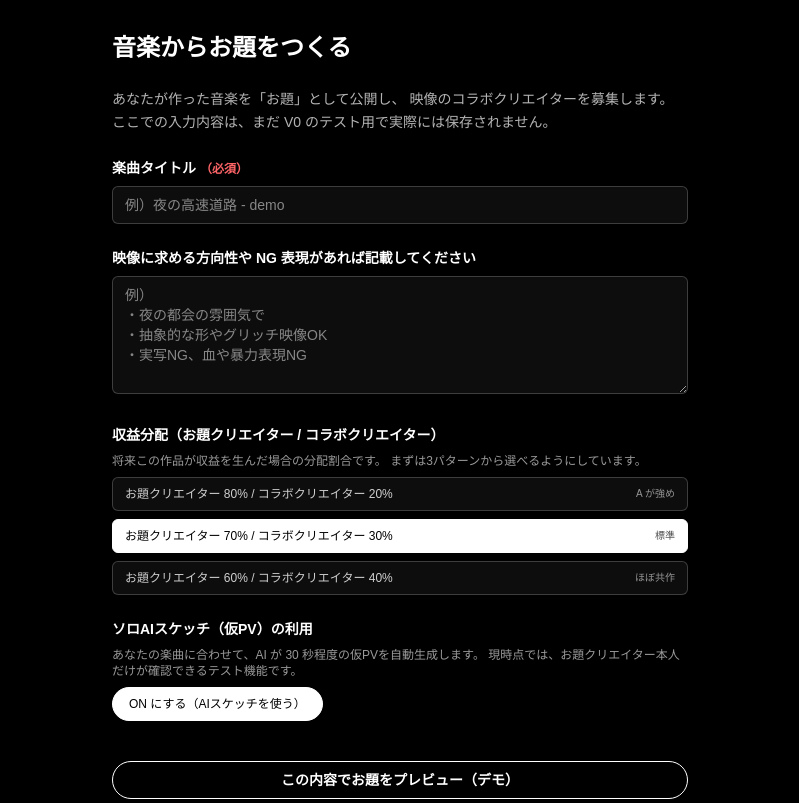
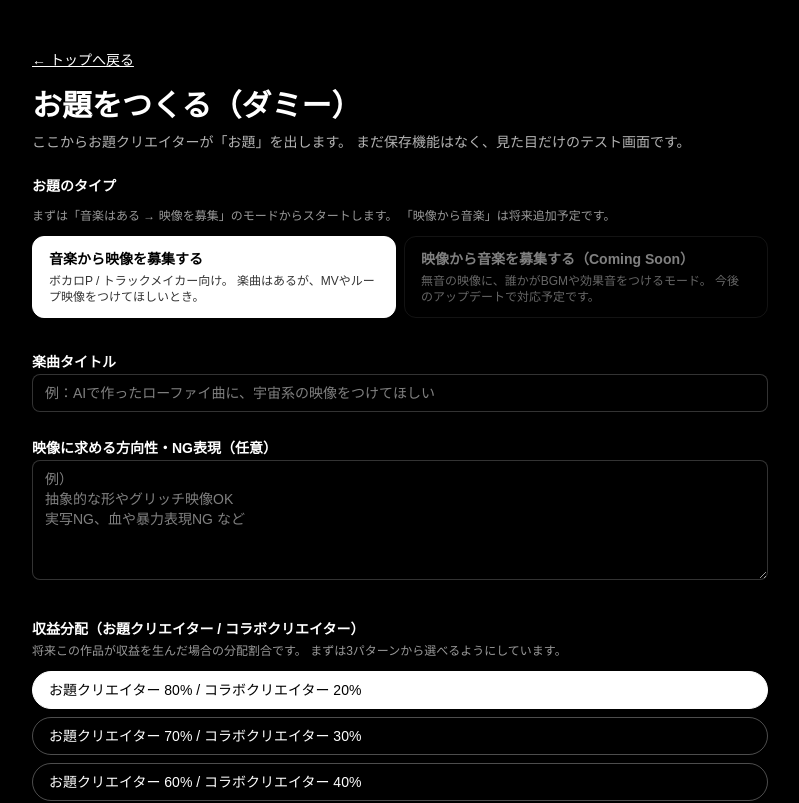
Before and after one commit to subuta0121/hendrix, a Next.js app: page /prompts/new in a window 1280 px wide. Shown: the top 803 px of the page, without its empty margins (240-1039 px from the left). Built offline with nearby package versions, Linux system fonts and the light colour scheme.

Commit message:
feat: add prompt type selector and copy i18n

```diff
--- a/app/prompts/[id]/page.tsx
+++ b/app/prompts/[id]/page.tsx
@@ -1,75 +1,63 @@
+"use client";
+
 import Link from "next/link";
 
-type PromptDetail = {
-  title: string;
-  type: string;
-  description: string;
-};
-
-const dummyPrompts: Record<string, PromptDetail> = {
-  "1": {
-    title: "宇宙ローファイビートのPVを作ってほしい",
-    type: "音楽に映像をつけてほしい（A=音楽、B=映像）",
-    description:
-      "AがアップロードしたAI音楽に、誰かが映像をつけてほしい、というサンプルお題です。",
-  },
-  "2": {
-    title: "無音のAI映像に、BGMとSFXをつけてほしい",
-    type: "映像に音をつけてほしい（A=映像、B=音）",
-    description:
-      "音がないAI映像に対して、Bが音楽や効果音で『再構築』するサンプルお題です。",
-  },
-};
-
-type PageProps = {
-  params: { id: string };
-};
-
-export default function PromptDetailPage({ params }: PageProps) {
-  const prompt = dummyPrompts[params.id];
-
-  if (!prompt) {
-    return (
-      <main className="min-h-screen bg-black text-white flex items-center justify-center px-4">
-        <div className="max-w-xl text-center space-y-4">
-          <h1 className="text-2xl font-semibold">お題が見つかりませんでした</h1>
-          <p className="text-sm text-white/70">
-            このIDのお題は、まだダミーデータに登録されていません。
-          </p>
-          <Link
-            href="/prompts"
-            className="inline-flex items-center px-4 py-2 rounded-full border border-white/40 text-sm hover:bg-white hover:text-black transition"
-          >
-            ← お題一覧に戻る
+export default function PromptsPage() {
+  return (
+    <main className="min-h-screen bg-black text-white">
+      <div className="max-w-3xl mx-auto py-12 px-4 space-y-8">
+        {/* トップへ戻る */}
+        <div className="mb-4">
+          <Link href="/" className="text-sm underline">
+            ← トップへ戻る
           </Link>
         </div>
-      </main>
-    );
-  }
 
-  return (
-    <main className="min-h-screen bg-black text-white px-4 py-16">
-      <div className="max-w-2xl mx-auto space-y-6">
-        <p className="text-xs text-white/60">お題ID: {params.id}</p>
+        <h1 className="text-2xl md:text-3xl font-semibold mb-2">
+          お題一覧（ダミー）
+        </h1>
+        <p className="text-sm text-white/70">
+          ここには、お題クリエイターが出した「お題（動画／音楽など）」が
+          並ぶ予定です。いまはテスト用のダミー画面です。
+        </p>
 
-        <h1 className="text-2xl md:text-3xl font-semibold">{prompt.title}</h1>
+        <div className="space-y-4 mt-6">
+          {/* サンプルお題 #1 */}
+          <Link
+            href="/prompts/1"
+            className="block rounded-xl border border-white/20 px-4 py-3 hover:border-white/60 transition"
+          >
+            <p className="text-xs text-white/60 mb-1">サンプルお題 #1</p>
+            <h2 className="text-lg font-semibold mb-1">
+              宇宙ローファイビートのPVを作ってほしい
+            </h2>
+            <p className="text-xs text-white/70">
+              AがアップロードしたAI音楽に、誰かが映像をつけてほしい。
+            </p>
+          </Link>
 
-        <div className="space-y-2 text-sm text-white/80">
-          <p className="font-semibold">お題の種類</p>
-          <p>{prompt.type}</p>
+          {/* サンプルお題 #2 */}
+          <Link
+            href="/prompts/2"
+            className="block rounded-xl border border-white/20 px-4 py-3 hover:border-white/60 transition"
+          >
+            <p className="text-xs text-white/60 mb-1">サンプルお題 #2</p>
+            <h2 className="text-lg font-semibold mb-1">
+              無音のAI映像に、BGMとSFXをつけてほしい
+            </h2>
+            <p className="text-xs text-white/70">
+              音がないPVに対して、Bが音楽や効果音で「再構築」するお題。
+            </p>
+          </Link>
         </div>
 
-        <div className="space-y-2 text-sm text-white/80">
-          <p className="font-semibold">説明（ダミー）</p>
-          <p>{prompt.description}</p>
-        </div>
-
-        <div className="pt-8">
+        {/* お題を出すリンク（ダミー） */}
+        <div className="pt-4">
           <Link
-            href="/prompts"
-            className="inline-flex items-center px-4 py-2 rounded-full border border-white/40 text-sm hover:bg-white hover:text-black transition"
+            href="/prompts/new"
+            className="inline-flex items-center rounded-full border border-white px-4 py-2 text-xs md:text-sm hover:bg-white hover:text-black transition"
           >
-            ← お題一覧に戻る
+            ＋ 音楽からお題をつくる（ダミー）
           </Link>
         </div>
       </div>
--- a/app/prompts/new/page.tsx
+++ b/app/prompts/new/page.tsx
@@ -1,147 +1,222 @@
 "use client";
 
 import { useState } from "react";
+import Link from "next/link";
 
-type RevenuePattern = "80_20" | "70_30" | "60_40";
+type PromptType = "music_to_video" | "video_to_music";
+type SplitOption = "80_20" | "70_30" | "60_40";
 
 export default function NewPromptPage() {
-  const [title, setTitle] = useState("");
-  const [direction, setDirection] = useState("");
-  const [revenue, setRevenue] = useState<RevenuePattern>("70_30");
+  // ✅ ここが今回の追加：お題タイプ
+  const [promptType, setPromptType] =
+    useState<PromptType>("music_to_video");
+  const [split, setSplit] = useState<SplitOption>("80_20");
   const [useSketch, setUseSketch] = useState(true);
 
-  const handleSubmit = (e: React.FormEvent) => {
-    e.preventDefault();
+  const handlePreview = () => {
+    const typeLabel =
+      promptType === "music_to_video"
+        ? "音楽 → 映像を募集するお題（ボカロP向け）"
+        : "映像 → 音楽を募集するお題";
 
-    const revenueText =
-      revenue === "80_20"
+    const splitLabel =
+      split === "80_20"
         ? "お題クリエイター 80% / コラボクリエイター 20%"
-        : revenue === "70_30"
+        : split === "70_30"
         ? "お題クリエイター 70% / コラボクリエイター 30%"
         : "お題クリエイター 60% / コラボクリエイター 40%";
 
     alert(
       [
-        "※ まだデモ段階（V0）です。",
+        "※ まだテスト段階（V0）です。",
         "",
-        `■ 楽曲タイトル`,
-        title || "(未入力)",
+        `・お題タイプ: ${typeLabel}`,
+        `・収益分配: ${splitLabel}`,
+        `・ソロAIスケッチ: ${useSketch ? "ON" : "OFF"}`,
         "",
-        `■ 映像への要望・NG表現`,
-        direction || "(未入力)",
-        "",
-        `■ 収益分配（お題クリエイター / コラボクリエイター）`,
-        revenueText,
-        "",
-        `■ ソロAIスケッチを使う？`,
-        useSketch ? "ON（仮PVをAIでつくる）" : "OFF（AIスケッチなし）",
+        "※ 実際の保存やAI生成はまだ動きません。",
       ].join("\n")
     );
   };
 
+  const isMusicToVideo = promptType === "music_to_video";
+
   return (
-    <main className="min-h-screen bg-black text-white px-4 py-8">
-      <div className="max-w-xl mx-auto space-y-6">
-        <h1 className="text-2xl font-bold">音楽からお題をつくる</h1>
+    <main className="min-h-screen bg-black text-white">
+      <div className="max-w-3xl mx-auto py-12 px-4 space-y-8">
+        {/* トップへ戻る */}
+        <div className="mb-4">
+          <Link href="/" className="text-sm underline">
+            ← トップへ戻る
+          </Link>
+        </div>
 
-        <p className="text-sm text-white/70 leading-relaxed">
-          あなたが作った音楽を「お題」として公開し、
-          映像のコラボクリエイターを募集します。
-          ここでの入力内容は、まだ V0 のテスト用で実際には保存されません。
+        <h1 className="text-2xl md:text-3xl font-semibold mb-2">
+          お題をつくる（ダミー）
+        </h1>
+        <p className="text-sm text-white/70 mb-6">
+          ここからお題クリエイターが「お題」を出します。
+          まだ保存機能はなく、見た目だけのテスト画面です。
         </p>
 
-        <form onSubmit={handleSubmit} className="space-y-6">
-          {/* 楽曲タイトル */}
+        <form className="space-y-8">
+          {/* ① お題タイプ選択 */}
+          <div className="space-y-3">
+            <p className="text-sm font-semibold">お題のタイプ</p>
+            <p className="text-xs text-white/60">
+              まずは「音楽はある → 映像を募集」のモードからスタートします。
+              「映像から音楽」は将来追加予定です。
+            </p>
+
+            <div className="grid gap-2 md:grid-cols-2">
+              {/* 音楽 → 映像（有効） */}
+              <button
+                type="button"
+                onClick={() => setPromptType("music_to_video")}
+                className={
+                  "rounded-xl border px-4 py-3 text-left text-xs md:text-sm transition " +
+                  (isMusicToVideo
+                    ? "border-white bg-white text-black"
+                    : "border-white/30 hover:border-white")
+                }
+              >
+                <p className="font-semibold mb-1">
+                  音楽から映像を募集する
+                </p>
+                <p className="text-xs opacity-80">
+                  ボカロP / トラックメイカー向け。
+                  楽曲はあるが、MVやループ映像をつけてほしいとき。
+                </p>
+              </button>
+
+              {/* 映像 → 音楽（Coming Soon） */}
+              <button
+                type="button"
+                onClick={() =>
+                  alert(
+                    "「映像から音楽を募集する」モードは今後追加予定です。V0ではまだ使えません。"
+                  )
+                }
+                className="rounded-xl border border-white/15 px-4 py-3 text-left text-xs md:text-sm opacity-50 cursor-not-allowed"
+              >
+                <p className="font-semibold mb-1">
+                  映像から音楽を募集する（Coming Soon）
+                </p>
+                <p className="text-xs opacity-80">
+                  無音の映像に、誰かがBGMや効果音をつけるモード。
+                  今後のアップデートで対応予定です。
+                </p>
+              </button>
+            </div>
+          </div>
+
+          {/* ② タイトル ＆ 希望内容：タイプによってラベルだけ変える */}
+          <div className="space-y-6">
+            {/* タイトル */}
             <div className="space-y-2">
-            <label className="block text-sm font-semibold">
-              楽曲タイトル <span className="text-red-400 text-xs">（必須）</span>
+              <label className="text-sm font-semibold">
+                {isMusicToVideo ? "楽曲タイトル" : "映像タイトル"}
               </label>
               <input
                 type="text"
-              value={title}
-              onChange={(e) => setTitle(e.target.value)}
-              placeholder="例）夜の高速道路 - demo"
-              className="w-full rounded-md bg-white/5 border border-white/20 px-3 py-2 text-sm focus:outline-none focus:ring-2 focus:ring-white/40"
+                className="w-full rounded-lg bg-black border border-white/20 px-3 py-2 text-sm"
+                placeholder={
+                  isMusicToVideo
+                    ? "例：AIで作ったローファイ曲に、宇宙系の映像をつけてほしい"
+                    : "例：AIで作ったグリッチ映像に、ビートとSFXをつけてほしい"
+                }
               />
             </div>
 
-          {/* 映像への方向性・NG表現 */}
+            {/* 希望・NG */}
             <div className="space-y-2">
-            <label className="block text-sm font-semibold">
-              映像に求める方向性や NG 表現があれば記載してください
+              <label className="text-sm font-semibold">
+                {isMusicToVideo
+                  ? "映像に求める方向性・NG表現（任意）"
+                  : "音楽に求める方向性・NG表現（任意）"}
               </label>
               <textarea
-              value={direction}
-              onChange={(e) => setDirection(e.target.value)}
-              rows={5}
-              placeholder={`例）\n・夜の都会の雰囲気で\n・抽象的な形やグリッチ映像OK\n・実写NG、血や暴力表現NG`}
-              className="w-full rounded-md bg-white/5 border border-white/20 px-3 py-2 text-sm focus:outline-none focus:ring-2 focus:ring-white/40"
+                className="w-full rounded-lg bg-black border border-white/20 px-3 py-2 text-sm min-h-[120px]"
+                placeholder={
+                  isMusicToVideo
+                    ? `例）
+抽象的な形やグリッチ映像OK
+実写NG、血や暴力表現NG など`
+                    : `例）
+ローファイ／アンビエント希望
+シャウト系ボーカルNG、過度に明るいアイドルソングNG など`
+                }
               />
             </div>
+          </div>
 
-          {/* 収益分配パターン */}
-          <div className="space-y-2">
-            <label className="block text-sm font-semibold">
+          {/* ③ 収益分配 */}
+          <div className="space-y-3">
+            <div className="space-y-1">
+              <p className="text-sm font-semibold">
                 収益分配（お題クリエイター / コラボクリエイター）
-            </label>
+              </p>
               <p className="text-xs text-white/60">
                 将来この作品が収益を生んだ場合の分配割合です。
                 まずは3パターンから選べるようにしています。
               </p>
-            <div className="grid grid-cols-1 gap-2 text-xs">
+            </div>
+
+            <div className="space-y-2">
               <button
                 type="button"
-                onClick={() => setRevenue("80_20")}
+                onClick={() => setSplit("80_20")}
                 className={
-                  "flex items-center justify-between rounded-md border px-3 py-2 " +
-                  (revenue === "80_20"
+                  "w-full rounded-full border px-4 py-2 text-left text-sm transition " +
+                  (split === "80_20"
                     ? "border-white bg-white text-black"
-                    : "border-white/20 bg-white/5 text-white/80")
+                    : "border-white/30 hover:border-white")
                 }
               >
-                <span>お題クリエイター 80% / コラボクリエイター 20%</span>
-                <span className="text-[10px] opacity-70">A が強め</span>
+                お題クリエイター 80% / コラボクリエイター 20%
               </button>
 
               <button
                 type="button"
-                onClick={() => setRevenue("70_30")}
+                onClick={() => setSplit("70_30")}
                 className={
-                  "flex items-center justify-between rounded-md border px-3 py-2 " +
-                  (revenue === "70_30"
+                  "w-full rounded-full border px-4 py-2 text-left text-sm transition " +
+                  (split === "70_30"
                     ? "border-white bg-white text-black"
-                    : "border-white/20 bg-white/5 text-white/80")
+                    : "border-white/30 hover:border-white")
                 }
               >
-                <span>お題クリエイター 70% / コラボクリエイター 30%</span>
-                <span className="text-[10px] opacity-70">標準</span>
+                お題クリエイター 70% / コラボクリエイター 30%
               </button>
 
               <button
                 type="button"
-                onClick={() => setRevenue("60_40")}
+                onClick={() => setSplit("60_40")}
                 className={
-                  "flex items-center justify-between rounded-md border px-3 py-2 " +
-                  (revenue === "60_40"
+                  "w-full rounded-full border px-4 py-2 text-left text-sm transition " +
+                  (split === "60_40"
                     ? "border-white bg-white text-black"
-                    : "border-white/20 bg-white/5 text-white/80")
+                    : "border-white/30 hover:border-white")
                 }
               >
-                <span>お題クリエイター 60% / コラボクリエイター 40%</span>
-                <span className="text-[10px] opacity-70">ほぼ共作</span>
+                お題クリエイター 60% / コラボクリエイター 40%
               </button>
             </div>
           </div>
 
-          {/* ソロAIスケッチ ON/OFF */}
-          <div className="space-y-2">
-            <label className="block text-sm font-semibold">
-              ソロAIスケッチ（仮PV）の利用
-            </label>
+          {/* ④ ソロAIスケッチ */}
+          <div className="space-y-3">
+            <p className="text-sm font-semibold">
+              ソロAIスケッチ（仮デモ）の利用
+            </p>
             <p className="text-xs text-white/60">
-              あなたの楽曲に合わせて、AI が 30 秒程度の仮PVを自動生成します。
+              あなたの{isMusicToVideo ? "楽曲" : "映像"}に合わせて、
+              AI が 30 秒程度の仮デモ
+              {isMusicToVideo ? "PV" : "音源"}
+              を自動生成します。
               現時点では、お題クリエイター本人だけが確認できるテスト機能です。
             </p>
+
             <button
               type="button"
               onClick={() => setUseSketch((prev) => !prev)}
@@ -149,18 +224,21 @@ export default function NewPromptPage() {
                 "inline-flex items-center rounded-full border px-4 py-2 text-xs font-medium transition " +
                 (useSketch
                   ? "border-white bg-white text-black"
-                  : "border-white/40 bg-white/5 text-white")
+                  : "border-white/40 text-white hover:border-white")
               }
             >
-              {useSketch ? "ON にする（AIスケッチを使う）" : "OFF にする（AIスケッチなし）"}
+              {useSketch
+                ? "ON にする（AIスケッチを使う）"
+                : "OFF にする（AIスケッチなし）"}
             </button>
           </div>
 
-          {/* 送信ボタン（デモ） */}
+          {/* ⑤ 疑似送信ボタン */}
           <div className="pt-4">
             <button
-              type="submit"
-              className="w-full rounded-full border border-white px-4 py-2 text-sm font-semibold hover:bg-white hover:text-black transition"
+              type="button"
+              onClick={handlePreview}
+              className="w-full rounded-full border border-white px-4 py-3 text-sm font-semibold hover:bg白 hover:text-black transition"
             >
               この内容でお題をプレビュー（デモ）
             </button>
--- a/app/prompts/page.tsx
+++ b/app/prompts/page.tsx
@@ -1,47 +1,64 @@
-// app/prompts/page.tsx
+"use client";
+
 import Link from "next/link";
 
 export default function PromptsPage() {
   return (
     <main className="min-h-screen bg-black text-white">
-      <div className="max-w-3xl mx-auto space-y-6 px-4 py-10">
-        <h1 className="text-2xl md:text-3xl font-semibold">
+      <div className="max-w-3xl mx-auto py-12 px-4 space-y-8">
+        {/* トップへ戻る */}
+        <div className="mb-4">
+          <Link href="/" className="text-sm underline">
+            ← トップへ戻る
+          </Link>
+        </div>
+
+        <h1 className="text-2xl md:text-3xl font-semibold mb-2">
           お題一覧（ダミー）
         </h1>
-
         <p className="text-sm text-white/70">
-          ここには、Aが投稿した「お題（動画／音楽など）」が並ぶ予定です。
-          <br />
-          今はテスト用のダミー画面です。
+          ここには、お題クリエイターが出した「お題（動画／音楽など）」が
+          並ぶ予定です。いまはテスト用のダミー画面です。
         </p>
 
-        <div className="space-y-4">
+        <div className="space-y-4 mt-6">
           {/* サンプルお題 #1 */}
           <Link
             href="/prompts/1"
-            className="block rounded-xl border border-white/10 bg-white/5 p-4 hover:bg-white/10 transition"
+            className="block rounded-xl border border-white/20 px-4 py-3 hover:border-white/60 transition"
           >
             <p className="text-xs text-white/60 mb-1">サンプルお題 #1</p>
             <h2 className="text-lg font-semibold mb-1">
               宇宙ローファイビートのPVを作ってほしい
             </h2>
             <p className="text-xs text-white/70">
-              AがアップロードしたAI音楽に、誰かが映像をつけてほしい。
+              お題クリエイターがアップロードしたAI音楽に、
+              誰かが映像をつけてほしいというリクエストです。
             </p>
           </Link>
 
           {/* サンプルお題 #2 */}
           <Link
             href="/prompts/2"
-            className="block rounded-xl border border-white/10 bg-white/5 p-4 hover:bg-white/10 transition"
+            className="block rounded-xl border border-white/20 px-4 py-3 hover:border-white/60 transition"
           >
             <p className="text-xs text-white/60 mb-1">サンプルお題 #2</p>
             <h2 className="text-lg font-semibold mb-1">
               無音のAI映像に、BGMとSFXをつけてほしい
             </h2>
             <p className="text-xs text-white/70">
-              音がないPVに対して、Bが音楽や効果音で「再構築」する。
+              音がないPVに対して、コラボクリエイターが音楽や効果音で
+              「再構築」するお題のイメージです。
             </p>
+          </Link>
+        </div>
+
+        <div className="pt-4">
+          <Link
+            href="/prompts/new"
+            className="inline-flex items-center rounded-full border border-white px-4 py-2 text-xs md:text-sm hover:bg-white hover:text-black transition"
+          >
+            ＋ 音楽からお題をつくる（ダミー）
           </Link>
         </div>
       </div>
```
Also changed, not shown: app/page.tsx (+58 -100 lines). Lines whose indentation alone changed are shown as unchanged.
